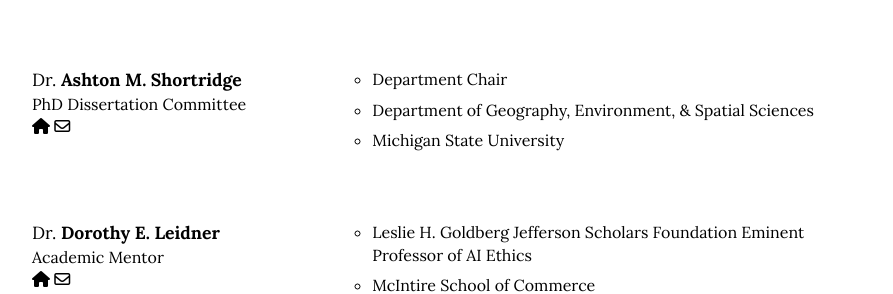
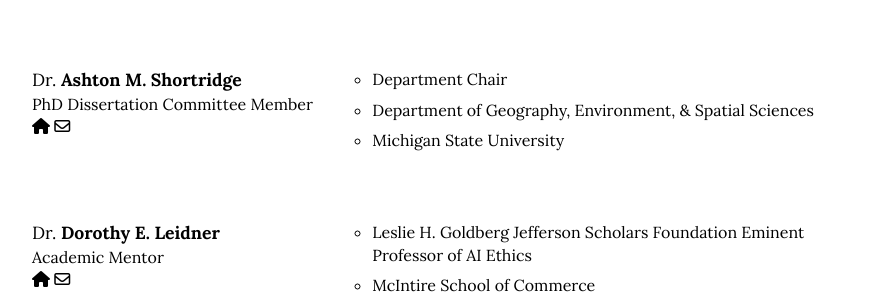
Before and after one commit to istaehun/taehun, a Jekyll site: the page built from references.html, in a window 1280 px wide. Shown: the part 787-1081 px from the top of the page, without its empty margins (188-1081 px from the left). Built offline with Jekyll 4.4.1, drawn with Linux system fonts in a browser that asks for light colours; nearby versions of some CDN libraries.

Commit message:
Update references.yml

```diff
--- a/_data/references.yml
+++ b/_data/references.yml
@@ -21,7 +21,7 @@
 -
   degree: "Dr"
   name: "Ashton M. Shortridge"
-  role: "PhD Dissertation Committee"
+  role: "PhD Dissertation Committee Member"
   majors:
     - "Department Chair"
     - "Department of Geography, Environment, & Spatial Sciences"
```
